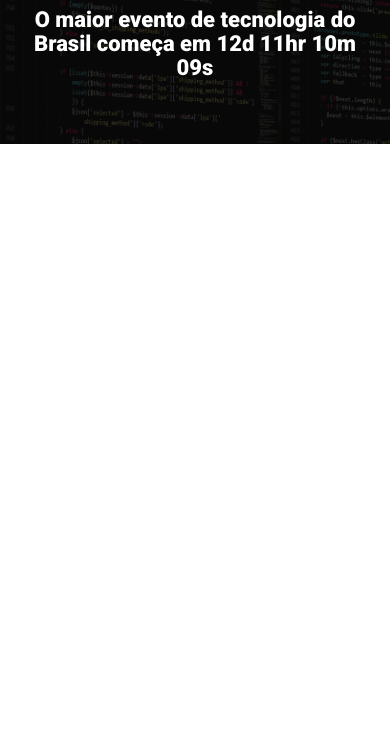
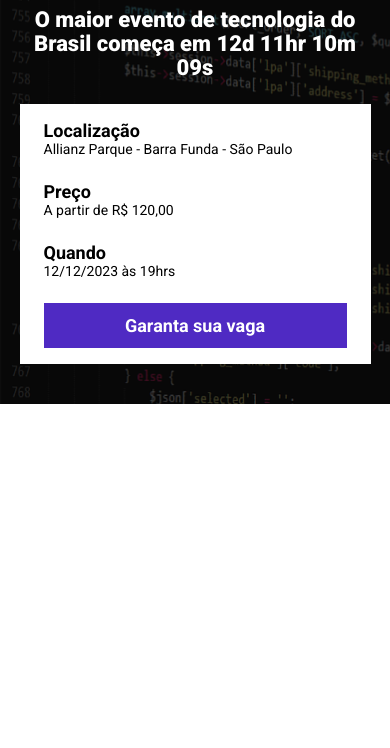
Before and after one commit to xVOGHx/Ebac_tech_talks, a website built with Parcel: page src/index.html in a window 390 px wide. Shown: the part 96-844 px from the top of the page. Built offline with nearby package versions, Linux system fonts and the light colour scheme.

Commit message:
add buttons e info-bar

```diff
--- a/src/index.html
+++ b/src/index.html
@@ -15,6 +15,26 @@
         <div class="container">
             <img class="hero__logo" src="./images/ebac_logo.svg" alt="ebac logo">
             <p class="hero__text">O maior evento de tecnologia do Brasil começa em 12d 11hr 10m 09s</p>
+
+            <div class="infos-bar">
+                <ul class="infos-bar__infos">
+                    <li class="infos-bar__infos__item">
+                        <b>Localização</b>
+                        Allianz Parque - Barra Funda - São Paulo
+                    </li>
+                    <li class="infos-bar__infos__item">
+                        <b>Preço</b>
+                        A partir de R$ 120,00
+                    </li>
+                    <li class="infos-bar__infos__item">
+                        <b>Quando</b>
+                        12/12/2023 às 19hrs
+                    </li>
+                </ul>
+                <a href="" class="button button--primary">
+                    Garanta sua vaga
+                </a>
+            </div>
         </div>
     </header>
 
--- a/src/styles/_hero.scss
+++ b/src/styles/_hero.scss
@@ -25,7 +25,6 @@
         margin: 64px auto;
         font-size: 40px;
         line-height: 56px;
-        color: #fff;
         font-weight: 800;
         text-align: center;
     }
--- /dev/null
+++ b/src/styles/components/_infos_bar.scss
@@ -0,0 +1,40 @@
+.infos-bar{
+    padding: 16px 24px;
+    background-color: #fff;
+    display: flex;
+    justify-content: space-between;
+
+    &__infos {
+        display: flex;
+        gap: 40px;
+
+        &__item {
+            font-size: 14px;
+            color: #000;
+
+            b {
+                font-size: 18px;
+                display: block;
+                color: #000;
+            }
+        }
+    }
+
+    @media (max-width: 640px){
+        display: block;
+
+        &__infos{
+            display: block;
+
+            &__item{
+                margin-bottom: 24px;
+            }
+        }
+    }
+
+    @media (max-width: 1024px){
+        &__infos{
+            gap: 16px;
+        }
+    }
+}
--- /dev/null
+++ b/src/styles/components/buttons.scss
@@ -0,0 +1,23 @@
+.button{
+    padding: 12px;
+    font-size: 18px;
+    font-weight: bold;
+    text-decoration: none;
+    text-align: center;
+    white-space: nowrap;
+
+    &--primary {
+        color: #fff;
+        background-color: #4f2ac3;
+    }
+
+    @media (max-width: 640px){
+        display: block;
+        width: 100%;
+    }
+
+    @media (max-width: 1024px){
+        display: flex;
+        justify-content: center;
+    }
+}
--- a/src/styles/main.scss
+++ b/src/styles/main.scss
@@ -1,4 +1,6 @@
 @use 'hero';
+@use 'components/infos_bar';
+@use 'components/buttons';
 
 *{
     margin: 0;
@@ -6,6 +8,7 @@
     box-sizing: border-box;
     font-family: "Roboto", sans-serif;
     color: #fff;
+    list-style: none;
 }
 
 .container {
```
